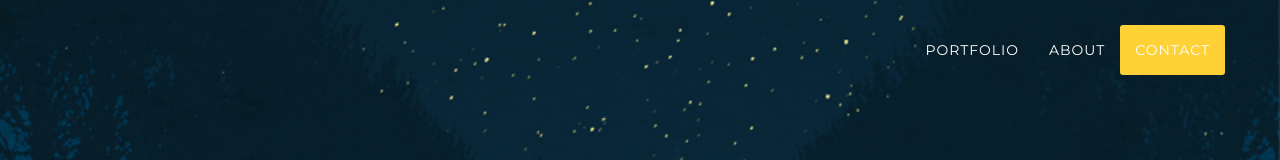
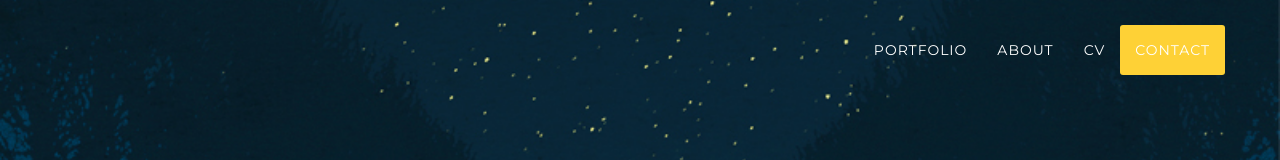
Before and after one commit to PeixinLI/personalWeb, a website: page index.html in a window 1280 px wide. Shown: the top 160 px of the page. Drawn offline with nearby package versions, Linux system fonts and the light colour scheme; a web font is replaced by a local one.

Commit message:
add nav cv

```diff
--- a/index.html
+++ b/index.html
@@ -61,9 +61,9 @@
                     <li>
                         <a class="page-scroll" href="#about">About</a>
                     </li>
-                    <!-- <li>
-                        <a class="page-scroll" href="#team">Team</a>
-                    </li> -->
+                    <li>
+                        <a class="page-scroll" href="#team">CV</a>
+                    </li>
                     <li>
                         <a class="page-scroll" href="#contact">Contact</a>
                     </li>
```
